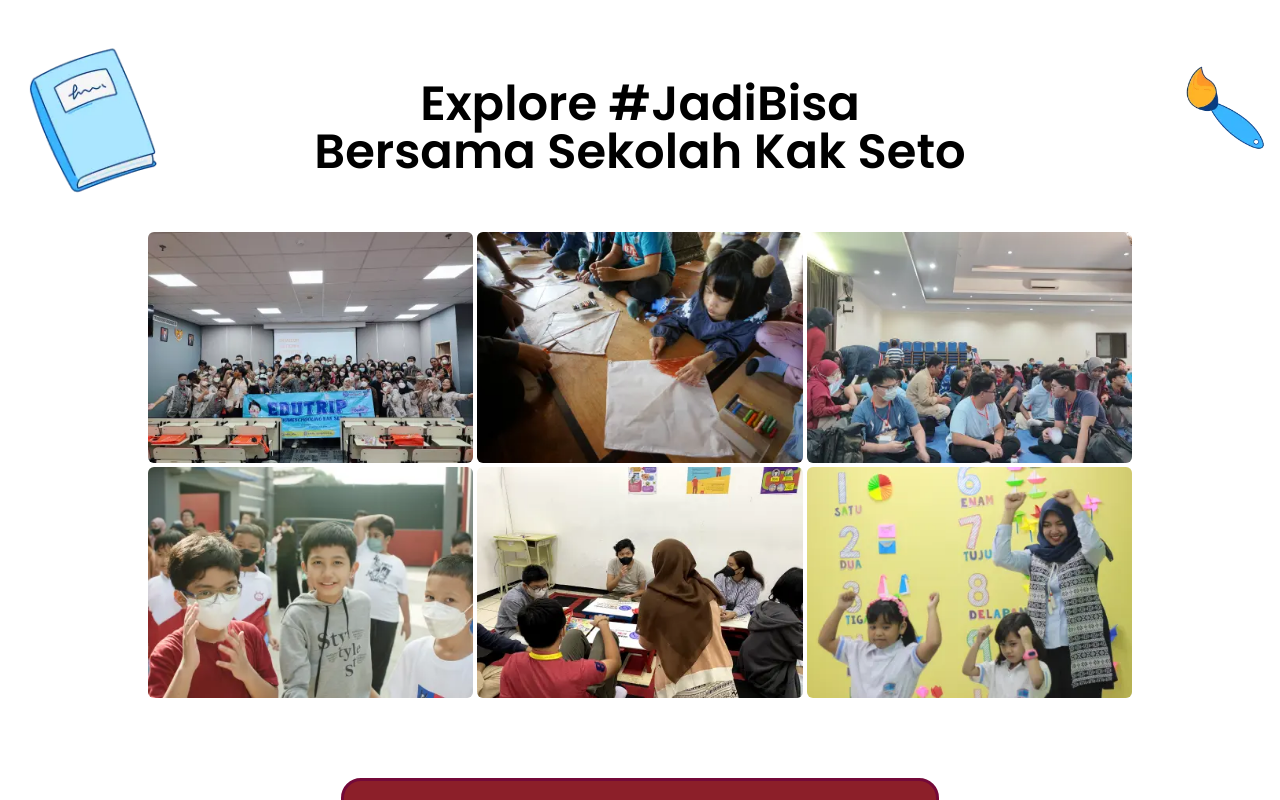
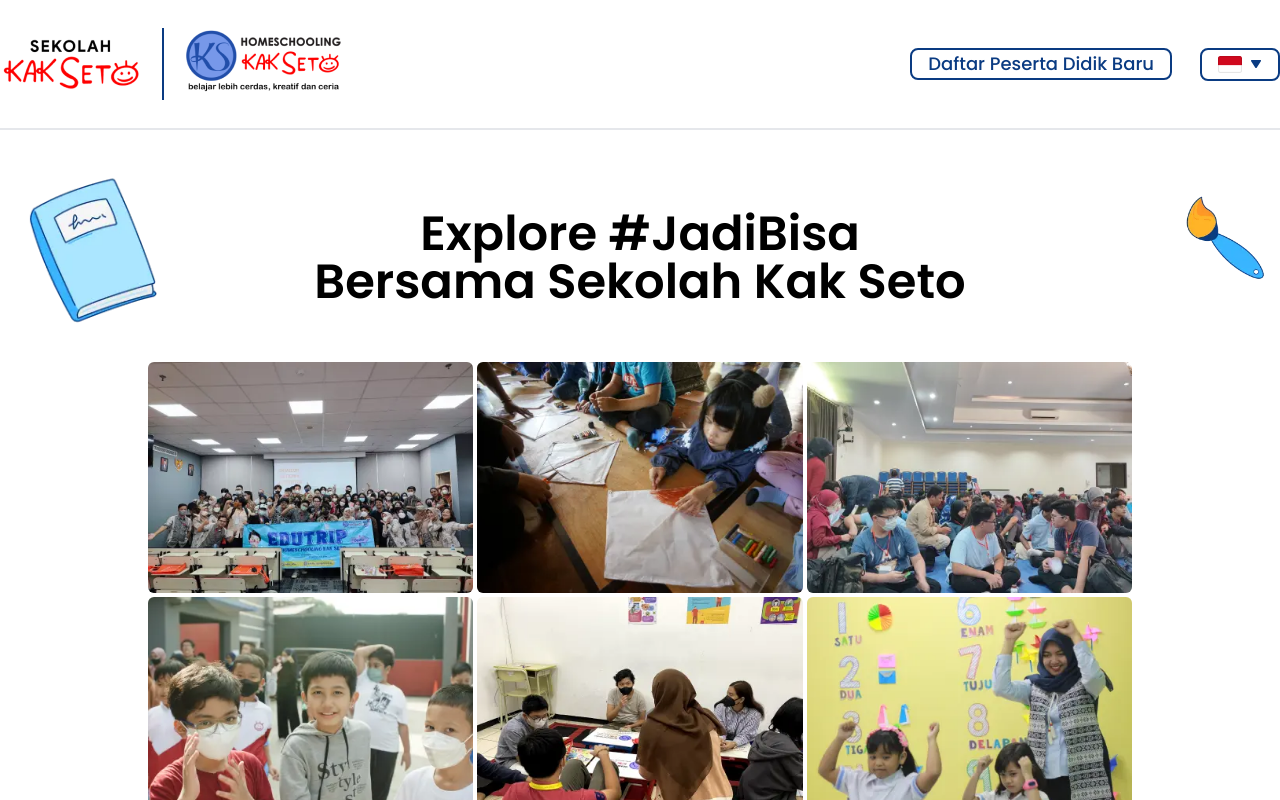
Before and after one commit to Ilyastesla/websks_fe, a React (Vite) app: page /kak-seto-learning-center in a window 1280 px wide. Shown: the top 800 px of the page. Built offline with nearby package versions, Linux system fonts and the light colour scheme.

Commit message:
Add Nav to Another Page

```diff
--- a/src/components/pages/KakSetoLearningCenter.jsx
+++ b/src/components/pages/KakSetoLearningCenter.jsx
@@ -1,8 +1,10 @@
+import Navbar2 from "../molecules/Navbar2"
 import SubProgramSection from "../organisms/SubProgramSection"
 
 const KakSetoLearningCenter = () => {
   return (
     <div>
+      <Navbar2/>
       {/* Card Sub Program */}
       <SubProgramSection school='KAK SETO LEARNING CENTER' backgroundColour='text-biruPrimary'/>
     </div>
--- a/src/components/pages/KakSetoLearningCenterPage.jsx
+++ b/src/components/pages/KakSetoLearningCenterPage.jsx
@@ -1,6 +1,7 @@
 import { Helmet } from "react-helmet";
 import LocationSection from "../organisms/LocationSection";
 import JadiBisaSection from "../organisms/JadiBisaSection";
+import Navbar2 from "../molecules/Navbar2";
 
 const KakSetoLearningCenterPage = () => {
   return (
@@ -9,6 +10,7 @@
         <title>Kak Seto Learning Center - Sekolah Kak Seto</title>
       </Helmet>
       <div>
+        <Navbar2/>
         <JadiBisaSection theme={2} textColor="text-merahSecondary" />
         <LocationSection
           backgroundColor={"bg-merahPrimary"}
--- a/src/components/pages/SekolahKhususKakSeto.jsx
+++ b/src/components/pages/SekolahKhususKakSeto.jsx
@@ -1,8 +1,10 @@
+import Navbar2 from "../molecules/Navbar2"
 import SubProgramSection from "../organisms/SubProgramSection"
 
 const SekolahKhususKakSeto = () => {
   return (
     <div>
+      <Navbar2/>
       {/* Card Sub Program */}
       <SubProgramSection school='SEKOLAH KHUSUS KAK SETO' backgroundColour='text-biruPrimary'/>
     </div>
--- a/src/components/pages/SekolahKhususKakSetoPage.jsx
+++ b/src/components/pages/SekolahKhususKakSetoPage.jsx
@@ -1,5 +1,6 @@
 import { Helmet } from "react-helmet"
 import LocationSection from "../organisms/LocationSection"
+import Navbar2 from "../molecules/Navbar2"
 
 const SekolahKhususKakSetoPage = () => {
   return (
@@ -8,7 +9,7 @@
         <title>Sekolah Khusus Kak Seto Page - Sekolah Kak Seto</title>
       </Helmet>
       <div>
-
+        <Navbar2/>
         <LocationSection backgroundColor={'bg-merahPrimary'} borderColor={'border-[#740939]'}>
           Lokasi KSS Pusat
         </LocationSection>
```
